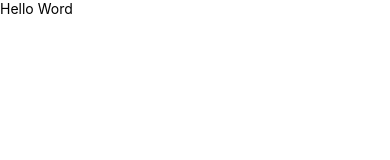
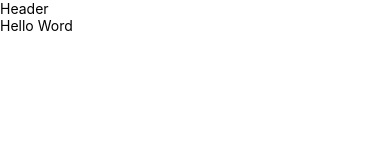
Before and after one commit to Ikhwanul-Hakim/ProductList, a React Native app: screen / in a window 390 px wide. Shown: the top 160 px of the page. Built offline with nearby package versions, Linux system fonts and the light colour scheme.

Commit message:
checkpoint 3

```diff
--- a/App.js
+++ b/App.js
@@ -1,10 +1,13 @@
 import React, { Component } from 'react';
 import { View, Text } from 'react-native';
+
+import Header from './src/components/Header';
 
 class App extends Component {
   render() {
     return (
       <View>
+        <Header />
         <Text>Hello Word</Text>
       </View>
     );
--- /dev/null
+++ b/src/components/Header.js
@@ -0,0 +1,14 @@
+import React, { Component } from 'react';
+import { View, Text } from 'react-native';
+
+class Header extends Component {
+    render() {
+        return (
+            <View>
+                <Text>Header</Text>
+            </View>
+        )
+    }
+}
+
+export default Header;
```
